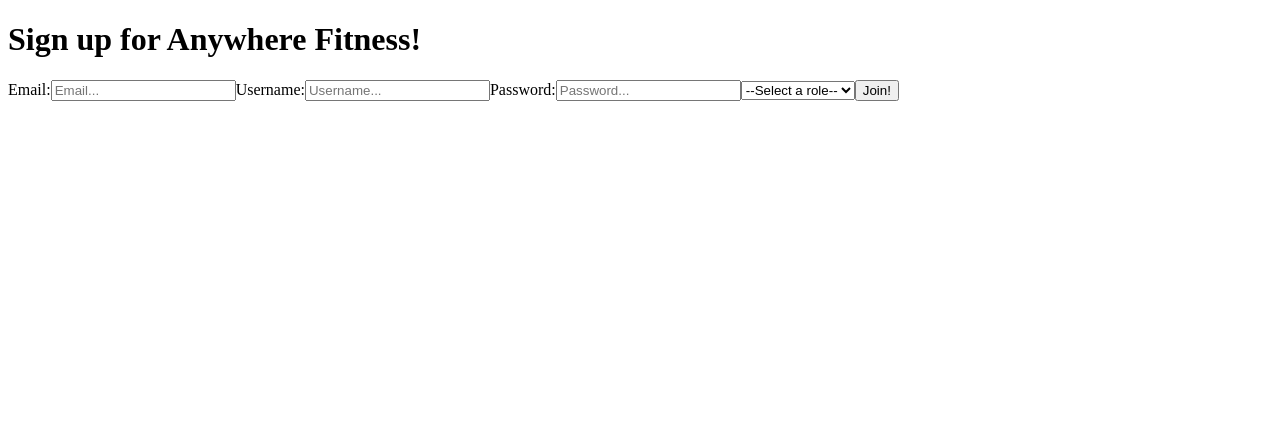
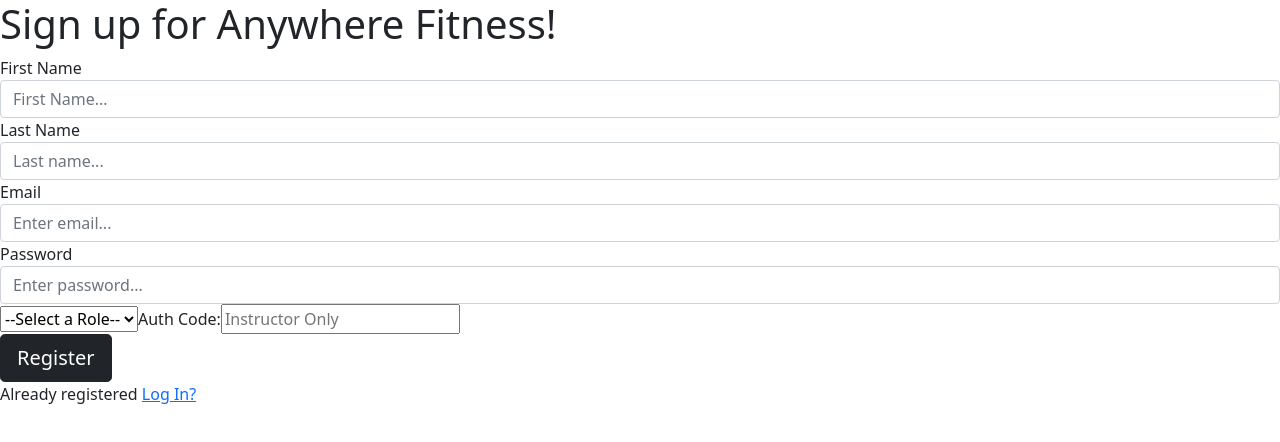
Before and after one commit to anywhere-fitness-6/af6, a React (Create React App) app in the folder af6/: page / in a window 1280 px wide. Shown: the top 442 px of the page. Built offline with nearby package versions, Linux system fonts and the light colour scheme.

Commit message:
Changed form format, added authcode

```diff
--- a/af6/package.json
+++ b/af6/package.json
@@ -7,6 +7,7 @@
     "@testing-library/react": "^11.2.7",
     "@testing-library/user-event": "^12.8.3",
     "axios": "^0.21.1",
+    "bootstrap": "^5.0.1",
     "react": "^17.0.2",
     "react-dom": "^17.0.2",
     "react-redux": "^7.2.4",
@@ -15,6 +16,7 @@
     "react-scripts": "4.0.3",
     "redux": "^4.1.0",
     "redux-thunk": "^2.3.0",
+    "styled-components": "^5.3.0",
     "web-vitals": "^1.1.2"
   },
   "scripts": {
--- a/af6/src/App.js
+++ b/af6/src/App.js
@@ -1,12 +1,13 @@
-import "./App.css";
-import Login from "./components/Login";
-import Signup from "./components/Signup";
+import React from 'react';
+import '../node_modules/bootstrap/dist/css/bootstrap.min.css';
+import './App.css';
+// import { BrowserRouter as Router, Switch, Route, Link } from "react-router-dom";
+// import Login from "./components/Login";
+import SignUp from "./components/Signup";
 
 function App() {
   return (
-    <div className="App">
-    <Signup />
-    </div>
+    <SignUp/>
   );
 }
 
--- a/af6/src/components/Login.js
+++ b/af6/src/components/Login.js
@@ -1,72 +1,34 @@
-import React, { useState } from "react";
-import axiosWithAuth from "../helpers/axiosWithAuth";
+// import React, { Component } from "react";
 
-const initialFormValues = {
-  username: "",
-  number: "",
-  password: "",
-};
+// export default class Login extends Component {
+//     render() {
+//         return (
+//             <form>
 
-const Login = (props) => {
-  const [formValues, setFormValues] = useState(initialFormValues);
-  const [error, setError] = useState("");
-  console.log(formValues);
+//                 <h3>Log in</h3>
 
-  const handleChange = (e) => {
-    setFormValues({ ...formValues, [e.target.name]: e.target.value });
-  };
-  const handleSubmit = (e) => {
-    e.preventDefault();
-    axiosWithAuth()
-      .post("/api/login", formValues)
-      .then((res) => {
-        console.log("res:", res);
-        //res.data.payload gives us token
-        localStorage.setItem("token", res.data.payload);
-        //   props.history.push('/protected/')
-      })
-      .catch((err) => {
-        console.log({ "err:": err.response.data });
-        handleErrors();
-      });
-  };
+//                 <div className="form-group">
+//                     <label>Email</label>
+//                     <input type="email" className="form-control" placeholder="Enter email" />
+//                 </div>
 
-  const handleErrors = () => {
-    if (
-      formValues.username !== "eve.holt@reqres.in" ||
-      formValues.password !== "cityslicka"
-    )
-      setError("Username or Password not valid");
-  };
-  return (
-    <div>
-      <h1>Welcome to the Anywhere Fitness!</h1>
-      <div className="login-form"></div>
-      <form onSubmit={handleSubmit}>
-        <label htmlFor="username">Username:</label>
-        <input
-          type="text"
-          name="username"
-          value={formValues.username}
-          onChange={handleChange}
-          id="current-username"
-          placeholder="Username..."
-        />
-        <label htmlFor="password">Password:</label>
-        <input
-          type="password"
-          name="password"
-          value={formValues.password}
-          onChange={handleChange}
-          id="current-password"
-          placeholder="Password..."
-        />
-        <button>Enter!</button>
-      </form>
+//                 <div className="form-group">
+//                     <label>Password</label>
+//                     <input type="password" className="form-control" placeholder="Enter password" />
+//                 </div>
 
-      <p className="error">{error}</p>
-    </div>
-  );
-};
+//                 <div className="form-group">
+//                     <div className="custom-control custom-checkbox">
+//                         <input type="checkbox" className="custom-control-input" id="customCheck1" />
+//                         <label className="custom-control-label" htmlFor="customCheck1">Remember me</label>
+//                     </div>
+//                 </div>
 
-export default Login;
+//                 <button type="submit" className="btn btn-dark btn-lg btn-block">Sign in</button>
+//                 <p className="forgot-password text-right">
+//                     Forgot <a href="#">password?</a>
+//                 </p>
+//             </form>
+//         );
+//     }
+// }
--- a/af6/src/components/Signup.js
+++ b/af6/src/components/Signup.js
@@ -2,13 +2,14 @@
 import axiosWithAuth from "../helpers/axiosWithAuth";
 
 const initialFormValues = {
-  username: "",
+  firstname: "",
+  lastname: "",
+  email: "",
   password: "",
-  email: "",
-  role: ""
+  role: "",
 };
 
-const Signup = () => {
+const SignUp = () => {
   const [formValues, setFormValues] = useState(initialFormValues);
   const [error, setError] = useState("");
 
@@ -27,62 +28,175 @@
       })
       .catch((err) => {
         console.log({ "err:": err.response.data });
-        handleErrors();
       });
   };
 
-  const handleErrors = () => {
-    if (
-      formValues.username !== "eve.holt@reqres.in" ||
-      formValues.password !== "pistol"
-    )
-      setError("Username or Password not valid");
-  };
   return (
-    <div>
+    <form onSubmit={handleSubmit}>
       <h1>Sign up for Anywhere Fitness!</h1>
-      <div className="login-form"></div>
-      <form onSubmit={handleSubmit}>
-        <label htmlFor="email">Email:</label>
+
+      <div className="form-group">
+        <label htmlFor="first name">First Name</label>
         <input
           type="text"
+          name="firstname"
+          className="form-control"
+          value={formValues.firstname}
+          onChange={handleChange}
+          placeholder="First Name..."
+        />
+      </div>
+
+      <div className="form-group">
+        <label>Last Name</label>
+        <input
+          name="lastname"
+          value={formValues.lastname}
+          onChange={handleChange}
+          type="text"
+          className="form-control"
+          placeholder="Last name..."
+        />
+      </div>
+
+      <div className="form-group">
+        <label>Email</label>
+        <input
           name="email"
           value={formValues.email}
           onChange={handleChange}
-          id="email"
-          placeholder="Email..."
-          />
-        <label htmlFor="username">Username:</label>
+          type="email"
+          className="form-control"
+          placeholder="Enter email..."
+        />
+      </div>
+
+      <div className="form-group">
+        <label>Password</label>
         <input
-          type="text"
-          name="username"
-          value={formValues.username}
-          onChange={handleChange}
-          id="username"
-          placeholder="Username..."
-        />
-        <label htmlFor="password">Password:</label>
-        <input
-          type="password"
           name="password"
           value={formValues.password}
           onChange={handleChange}
-          id="password"
-          placeholder="Password..."
+          type="password"
+          className="form-control"
+          placeholder="Enter password..."
         />
+      </div>
+
+      <div>
         <label>
-          <select id="role-dropdown" name="role" value={formValues.role} onChange={handleChange}>
-            <option>--Select a role--</option>
+          <select
+            id="role-dropdown"
+            name="role"
+            value={formValues.role}
+            onChange={handleChange}
+          >
+            <option>--Select a Role--</option>
             <option value="client">Client</option>
             <option value="instructor">Instructor</option>
           </select>
         </label>
-        <button>Join!</button>
-      </form>
+        <label>
+          Auth Code:
+          <input type="text" name="authcode" placeholder="Instructor Only" />
+        </label>
+      </div>
 
-      <p className="error">{error}</p>
-    </div>
+      <button type="submit" className="btn btn-dark btn-lg btn-block">
+        Register
+      </button>
+      <p className="forgot-password text-right">
+        Already registered <a href="#">Log In?</a>
+      </p>
+    </form>
   );
 };
 
-export default Signup;
+export default SignUp;
+
+// import React, { useState } from "react";
+// import axiosWithAuth from "../helpers/axiosWithAuth";
+
+// const initialFormValues = {
+//   username: "",
+//   password: "",
+//   email: "",
+//   role: ""
+// };
+
+// const Signup = () => {
+//   const [formValues, setFormValues] = useState(initialFormValues);
+//   const [error, setError] = useState("");
+
+//   const handleChange = (e) => {
+//     setFormValues({ ...formValues, [e.target.name]: e.target.value });
+//   };
+//   const handleSubmit = (e) => {
+//     e.preventDefault();
+//     axiosWithAuth()
+//       .post("/api/register", formValues)
+//       .then((res) => {
+//         console.log("res:", res);
+//         //res.data.payload gives us token
+//         localStorage.setItem("token", res.data.payload);
+//         //   props.history.push('/protected/bubbles')
+//       })
+//       .catch((err) => {
+//         console.log({ "err:": err.response.data });
+//         handleErrors();
+//       });
+//   };
+
+//   const handleErrors = () => {
+//     if (
+//       formValues.username !== "eve.holt@reqres.in" ||
+//       formValues.password !== "pistol"
+//     )
+//       setError("Username or Password not valid");
+//   };
+//   return (
+//     <div>
+//       <h1>Sign up for Anywhere Fitness!</h1>
+//       <div className="login-form"></div>
+//       <form onSubmit={handleSubmit}>
+//         <label htmlFor="email">Email:</label>
+//         <input
+//           type="text"
+//           name="email"
+//           value={formValues.email}
+//           onChange={handleChange}
+//           id="email"
+//           placeholder="Email..."
+//           />
+//         <label htmlFor="username">Username:</label>
+//         <input
+//           type="text"
+//           name="username"
+//           value={formValues.username}
+//           onChange={handleChange}
+//           id="username"
+//           placeholder="Username..."
+//         />
+//         <label htmlFor="password">Password:</label>
+//         <input
+//           type="password"
+//           name="password"
+//           value={formValues.password}
+//           onChange={handleChange}
+//           id="password"
+//           placeholder="Password..."
+//         />
+//         <label>
+//           <select id="role-dropdown" name="role" value={formValues.role} onChange={handleChange}>
+//             <option>--Select a role--</option>
+//             <option value="client">Client</option>
+//             <option value="instructor">Instructor</option>
+//           </select>
+//         </label>
+//         <button>Join!</button>
+//       </form>
+//     </div>
+//   );
+// };
+
+// export default Signup;
--- a/af6/src/index.js
+++ b/af6/src/index.js
@@ -1,10 +1,11 @@
 import React from "react";
 import ReactDOM from "react-dom";
+import { BrowserRouter } from "react-router-dom";
 import App from "./App";
 
 ReactDOM.render(
-  <React.StrictMode>
-    <App />
-  </React.StrictMode>,
-  document.getElementById("root")
+    <BrowserRouter>
+        <App />
+    </BrowserRouter>,
+    document.getElementById("root")
 );
```
Also changed, not shown: 1 other file (tests, documents, lock files or other folders).
